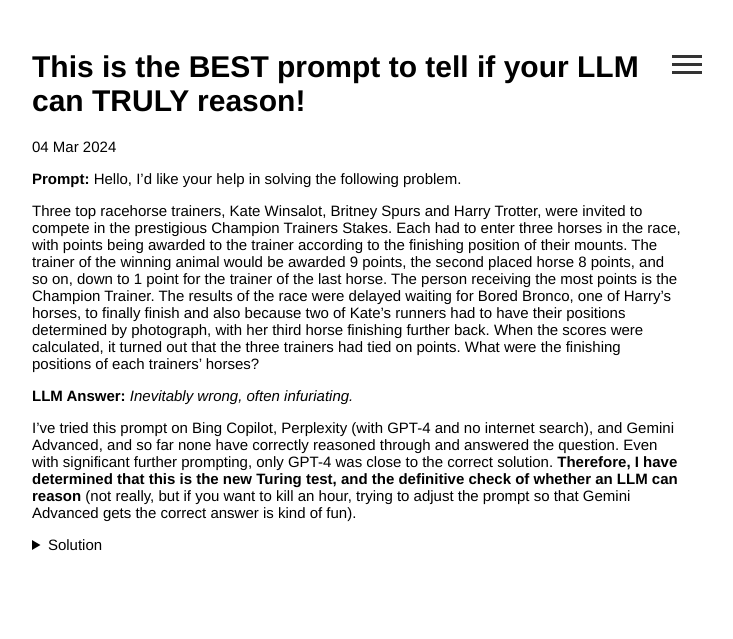
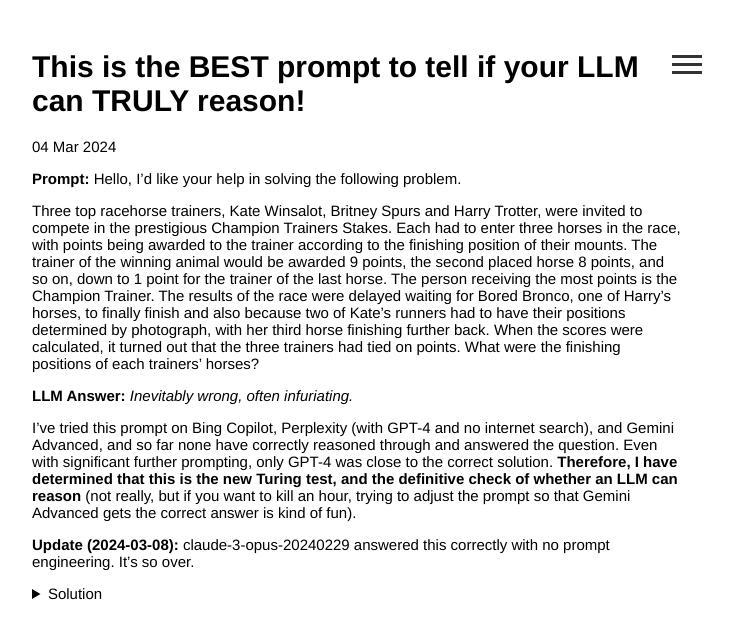
Before and after one commit to le-big-mac/le-big-mac.github.io, a Jekyll site: the page built from _posts/2024-03-04-this-is-the-best-prompt-to-tell-if-your-llm-can-truly-reason.md, in a window 1280 px wide. Shown: the top 639 px of the page, without its empty margins (258-991 px from the left). Built offline with Jekyll 4.4.1, drawn with Linux system fonts in a browser that asks for light colours.

Commit message:
update llm post

```diff
--- a/_posts/2024-03-04-this-is-the-best-prompt-to-tell-if-your-llm-can-truly-reason.md
+++ b/_posts/2024-03-04-this-is-the-best-prompt-to-tell-if-your-llm-can-truly-reason.md
@@ -19,6 +19,7 @@
 
 I’ve tried this prompt on Bing Copilot, Perplexity (with GPT-4 and no internet search), and Gemini Advanced, and so far none have correctly reasoned through and answered the question. Even with significant further prompting, only GPT-4 was close to the correct solution. **Therefore, I have determined that this is the new Turing test, and the definitive check of whether an LLM can reason** (not really, but if you want to kill an hour, trying to adjust the prompt so that Gemini Advanced gets the correct answer is kind of fun).
 
+**Update (2024-03-08):** claude-3-opus-20240229 answered this correctly with no prompt engineering. It's so over.
 
 <details>
   <summary>Solution</summary>
```
